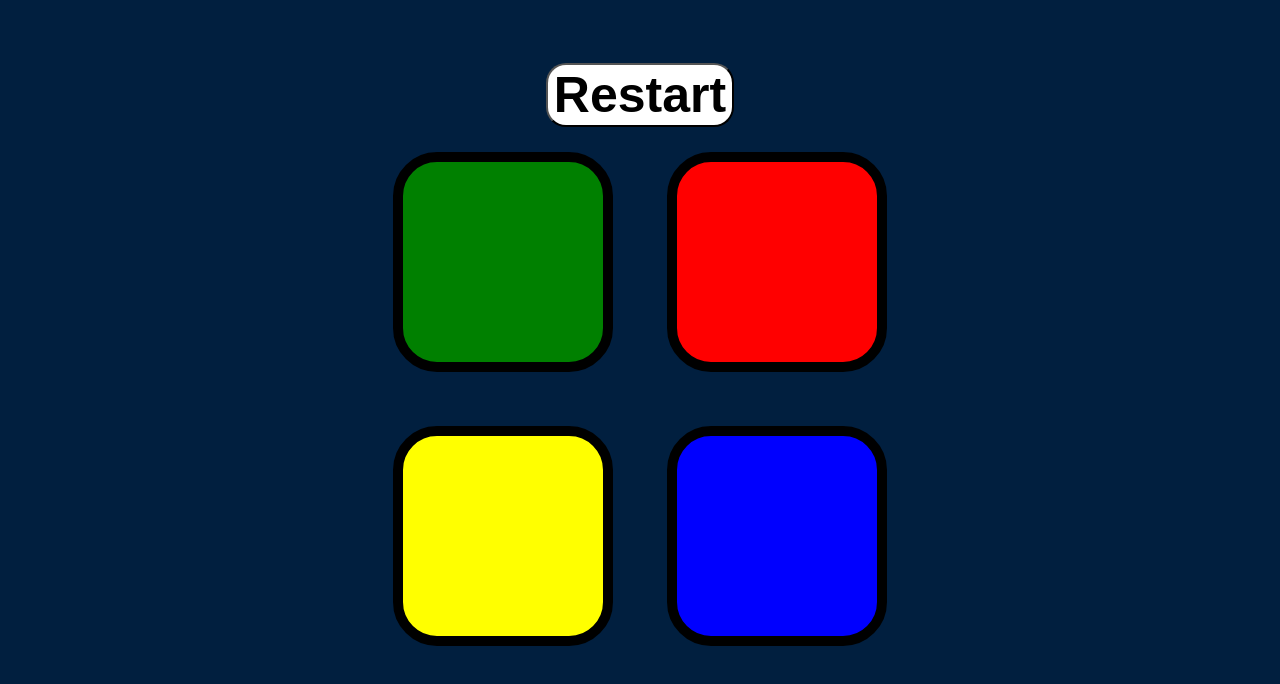
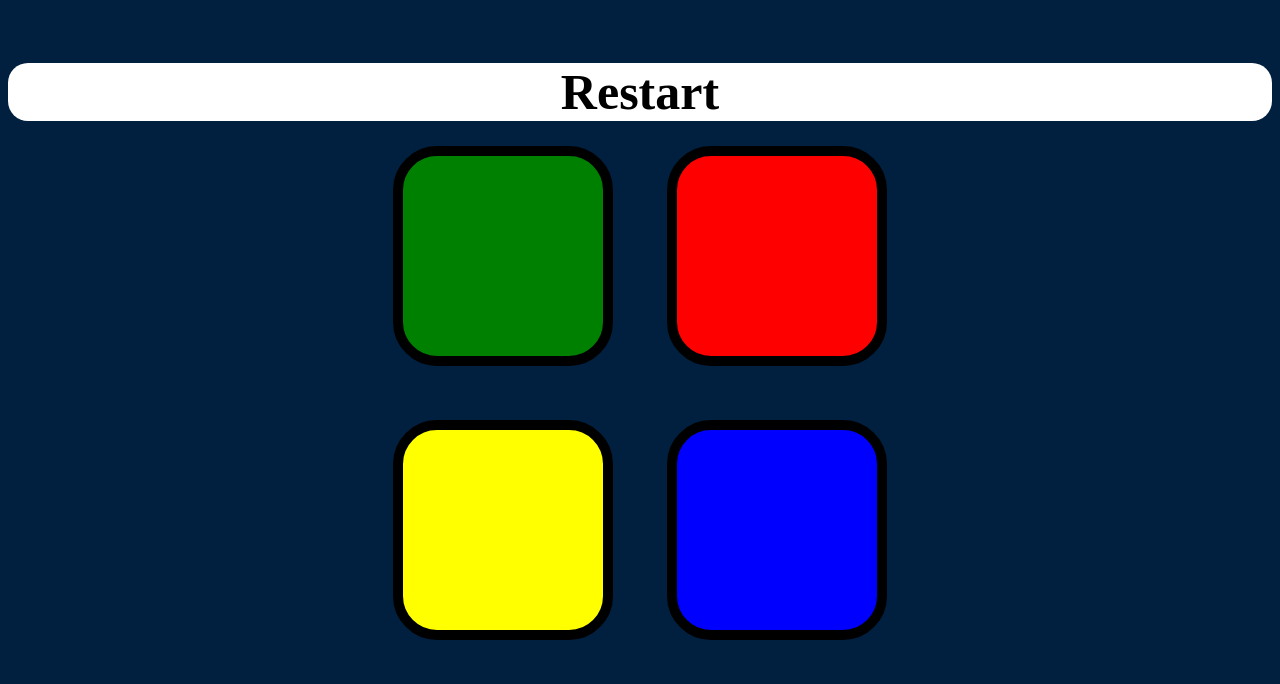
Before and after one commit to Gangaprasad-gani526/Simon_game, a plain HTML site: page index.html in a window 1280 px wide. Drawn offline with nearby package versions, Linux system fonts and the light colour scheme.

Commit message:
Update index.html

```diff
--- a/index.html
+++ b/index.html
@@ -11,7 +11,9 @@
 <body>
   <h1 id="level-title"></h1>
 
-  <button id="btn-restart" class="btn-restart">Restart</button>
+  <div id="btn-restart" class="btn-restart">
+    <span>Restart</span>
+  </div>
 
   <div class="container">
     <div lass="row">
```
